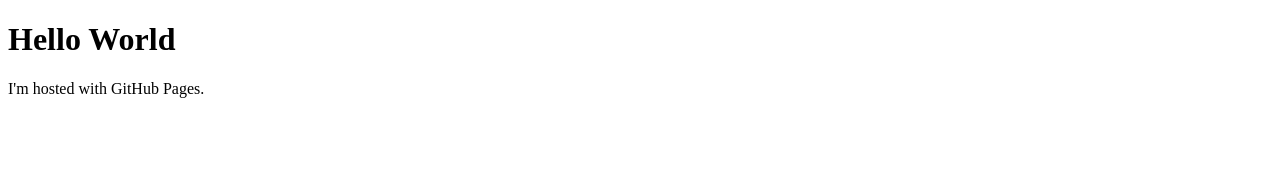
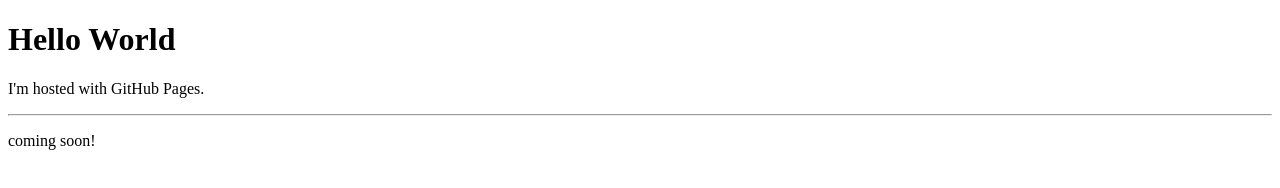
Before and after one commit to alireza-nazari/alireza-nazari.github.io, a plain HTML site: page index.html in a window 1280 px wide. Drawn offline with Linux system fonts and the light colour scheme.

Commit message:
Coming Soon
Just add coming soon paragraph in 'index.html' file.

```diff
--- a/index.html
+++ b/index.html
@@ -3,5 +3,7 @@
 <body>
 <h1>Hello World</h1>
 <p>I'm hosted with GitHub Pages.</p>
+<hr>
+<p>coming soon!</p>
 </body>
 </html>
```
